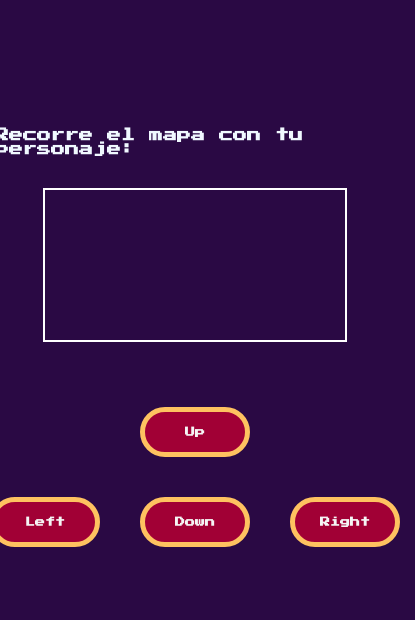
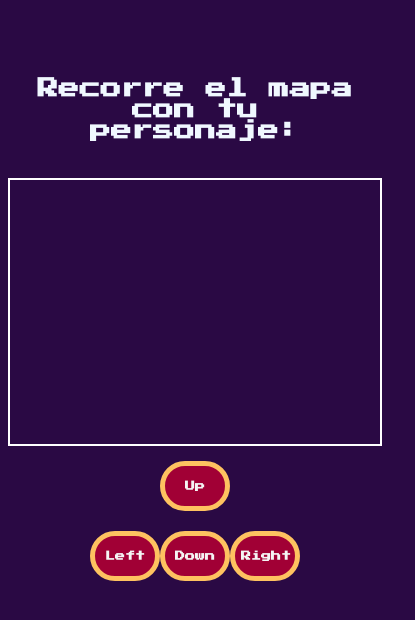
Before and after one commit to Dev-Joshua/SoulKlibur-v1, a plain HTML site: page index.html in a window 390 px wide. Both pictures are taken after a click on the button "Seleccionar". Shown: the whole page, 415 px wide, since content can reach past the window. Drawn offline with Linux system fonts and the light colour scheme; a web font is replaced by a local one.

Commit message:
update aspecto responsive del videojuego, pantallas hasta 320px, 720px, desktop

```diff
--- a/JavaScript/soulKlibur.js
+++ b/JavaScript/soulKlibur.js
@@ -68,21 +68,32 @@ let intervalo;
 let mapaBackground = new Image();
 mapaBackground.src = '../assets/mapa_fondo_canvas.png';
 
+let alturaQueBusco;
+let anchoDelMapa = window.innerWidth - 20;
+const anchoMaximoDelMapa = 1000;
 
+if(anchoDelMapa > anchoMaximoDelMapa) {
+  anchoDelMapa = anchoMaximoDelMapa - 20;
+}
+
+alturaQueBusco = anchoDelMapa * 500 / 700;
+
+mapa.width = anchoDelMapa;
+mapa.height = alturaQueBusco;
 
 //Creo mi primera clase
 class Personaje {
   //Constructor(llevara propiedades/atributos de de mis objetos(personajes))
-  constructor(nombre, foto, vida, fotoMapa, x = 150, y = 400){
+  constructor(nombre, foto, vida, fotoMapa){
     this.nombre = nombre;                                               //Esto mismo(el nombre sera igual al del parametro)
     this.foto = foto;
     this.vida = vida;
     this.ataques = [];                                                  //Agrego la propiedad ataques[]
 
-    this.x = x;                                                        //Modifico la clase personaje para darle atributos al(cabeza-personaje) en el Canvas
-    this.y = y;
-    this.ancho = 100;
+    this.ancho = 100;                                                   //Modifico la clase personaje para darle atributos al(cabeza-personaje) en el Canvas
     this.alto = 100;
+    this.x = aleatorio(0, mapa.width - this.ancho);                     //aleatorio() para que no se salga del limite del mapa
+    this.y = aleatorio(0, mapa.height - this.alto);
 
     this.mapaFoto = new Image();
     this.mapaFoto.src = fotoMapa;                                       //Uso fotoMapa que viene siendo los avatar(cabeza) de los personajes
@@ -109,32 +120,55 @@ let akali = new Personaje('Akali', '../assets/imgRenderAkali.png', 5, '../assets
 let pyke = new Personaje('Pyke','../assets/imgRenderPyke.png', 5, '../assets/cabeza-pyke.png');
 let cronos = new Personaje('Cronos','../assets/imgRenderCronos.png', 5, '../assets/cabeza-cronos.png');
 
-let akaliOponente = new Personaje('Akali', '../assets/imgRenderAkali.png', 5, '../assets/cabeza-akali.png', 450, 120);
-let pykeOponente = new Personaje('Pyke','../assets/imgRenderPyke.png', 5, '../assets/cabeza-pyke.png', 720, 450);
-let cronosOponente = new Personaje('Cronos','../assets/imgRenderCronos.png', 5, '../assets/cabeza-cronos.png', 800, 90);
+let akaliOponente = new Personaje('Akali', '../assets/imgRenderAkali.png', 5, '../assets/cabeza-akali.png');
+let pykeOponente = new Personaje('Pyke','../assets/imgRenderPyke.png', 5, '../assets/cabeza-pyke.png');
+let cronosOponente = new Personaje('Cronos','../assets/imgRenderCronos.png', 5, '../assets/cabeza-cronos.png');
 
 //Inyecto estos valores con push(metodo) al array de ataques
 //Con este bloque tenemos los 3 personajes con sus ataques(c/u ataques distintos segun su elemento)
 akali.ataques.push(
-  { nombre: '🌱', id: 'boton-ataque-tierra' },
-  { nombre: '🌱', id: 'boton-ataque-tierra' },
-  { nombre: '🌱', id: 'boton-ataque-tierra' },
-  { nombre: '🔥', id: 'boton-ataque-fuego' },
-  { nombre: '💦', id: 'boton-ataque-agua' }
+  { nombre: '🌱', id: 'boton-tierra' },
+  { nombre: '🌱', id: 'boton-tierra' },
+  { nombre: '🌱', id: 'boton-tierra' },
+  { nombre: '🔥', id: 'boton-fuego' },
+  { nombre: '💦', id: 'boton-agua' }
 );
 pyke.ataques.push(
-  { nombre: '💦', id: 'boton-ataque-agua' },
-  { nombre: '💦', id: 'boton-ataque-agua' },
-  { nombre: '💦', id: 'boton-ataque-agua' },
-  { nombre: '🔥', id: 'boton-ataque-fuego' },
-  { nombre: '🌱', id: 'boton-ataque-tierra' }
+  { nombre: '💦', id: 'boton-agua' },
+  { nombre: '💦', id: 'boton-agua' },
+  { nombre: '💦', id: 'boton-agua' },
+  { nombre: '🔥', id: 'boton-fuego' },
+  { nombre: '🌱', id: 'boton-tierra' }
 );
 cronos.ataques.push(
-  { nombre: '🔥', id: 'boton-ataque-fuego' },
-  { nombre: '🔥', id: 'boton-ataque-fuego' },
-  { nombre: '🔥', id: 'boton-ataque-fuego' },
-  { nombre: '🌱', id: 'boton-ataque-tierra' },
-  { nombre: '💦', id: 'boton-ataque-agua' }
+  { nombre: '🔥', id: 'boton-fuego' },
+  { nombre: '🔥', id: 'boton-fuego' },
+  { nombre: '🔥', id: 'boton-fuego' },
+  { nombre: '🌱', id: 'boton-tierra' },
+  { nombre: '💦', id: 'boton-agua' }
+);
+
+//Array ataquesPersonajeOponente
+akaliOponente.ataques.push(
+  { nombre: '🌱', id: 'boton-tierra' },
+  { nombre: '🌱', id: 'boton-tierra' },
+  { nombre: '🌱', id: 'boton-tierra' },
+  { nombre: '🔥', id: 'boton-fuego' },
+  { nombre: '💦', id: 'boton-agua' }
+);
+pykeOponente.ataques.push(
+  { nombre: '💦', id: 'boton-agua' },
+  { nombre: '💦', id: 'boton-agua' },
+  { nombre: '💦', id: 'boton-agua' },
+  { nombre: '🔥', id: 'boton-fuego' },
+  { nombre: '🌱', id: 'boton-tierra' }
+);
+cronosOponente.ataques.push(
+  { nombre: '🔥', id: 'boton-fuego' },
+  { nombre: '🔥', id: 'boton-fuego' },
+  { nombre: '🔥', id: 'boton-fuego' },
+  { nombre: '🌱', id: 'boton-tierra' },
+  { nombre: '💦', id: 'boton-agua' }
 );
 
 //Inyecto estos valores con push(metodo) al array de personajes
@@ -213,7 +247,6 @@ function seleccionarPersonajeJugador(){
    sectionVerMapa.style.display = 'flex';
    //Ejecuto la funcion que me mostrara todo lo que debe mostrar el mapa CANVAS
    iniciarMapa();
-   seleccionarPersonajePc();
    // Esta condicion solo se cumple si el jugador escoge un personaje para jugar. El pc elige y empezara el juego
 
 }
@@ -248,7 +281,7 @@ function mostrarAtaques(ataques) {
 
     //Ligo las variables de los botones a los elementos de HTML que tienen este id
     //Los botones van a existir hasta que se ejecute este bloque
-    botonFuego = document.getElementById('botonfuego');
+    botonFuego = document.getElementById('boton-fuego');
     botonAgua = document.getElementById('boton-agua');
     botonTierra = document.getElementById('boton-tierra');
     //selecciono todos los elementos(botones) que tengan la clase 'Bataque'.(no se puede id porque no puede repetirse)
@@ -516,7 +549,7 @@ function pintarCanvas() {
   //   personajeJugadorObjeto.alto
   //   //Estos atributos de la img en CANVAS estan en el constructor
   // )
-  //Uso el objeto que se creo del personajeJugador(eleccion del personaje) y llamo a la funcion pintar
+  //Uso el objeto que se creo del personajeJugador(eleccion del personaje) y llamo a la funcion pintarPersonaje
   personajeJugadorObjeto.pintarPersonaje();
   akaliOponente.pintarPersonaje();
   cronosOponente.pintarPersonaje();
@@ -561,7 +594,7 @@ function detenerMovimiento() {
 }
 //Funcion psuhKey(Si se presiona una tecla). permite capturar el evento
 function pushKey(event) {
-  console.log(event.key);        //se imprime el nombre de la tecla presionada en consola
+  // console.log(event.key);        //se imprime el nombre de la tecla presionada en consola
 
   switch (event.key) {          //Con switch valido los casos donde se oprime las teclas de las flechas
     case 'ArrowUp':             //En el caso 'flechaArriva'
@@ -583,8 +616,8 @@ function pushKey(event) {
 //Esta funcion guarda las funcionalidades del mapa CANVAS
 function iniciarMapa() {
   //Hacer el mapa mas grande
-  mapa.width = 1000;
-  mapa.height = 600;
+  // mapa.width = 1000;
+  // mapa.height = 600;
   //Esta variable va ser igual al personaje(objeto) elegido por el judaor para poder traer la imagen al CANVAS
   personajeJugadorObjeto = obtenerObjetoPersonaje(personajeJugador);
   console.log(personajeJugadorObjeto, personajeJugador);
@@ -629,7 +662,16 @@ function revisarColision(oponente) {
     }
     //Si se detecto una colision(cuando no entramos en el if) llamo esta funcion
     detenerMovimiento();
-    alert("Tienes un enfrentamiento con " + oponente.nombre);
+    console.log('se detecto colision');
+    //Se detiene el ciclo de estar ejecutando la funcion setInterval que refrescaba el mapa y revisabaa las colisiones
+    clearInterval(intervalo)
+    //Se muestra la section de ataques
+    sectionSelectAtaque.style.display = 'flex';
+    //Se ocula la section del mapa
+    sectionVerMapa.style.display = 'none';
+    //Seleccionar el personajte del oponente
+    seleccionarPersonajePc(oponente);
+    // alert("Tienes un enfrentamiento con " + oponente.nombre);
   }
 
 //El codigo JS no se va ejecutar hasta que cargue el evento de 'load' para que todos los eleementos del HTML ya existan antes del javascript
--- a/styles.css
+++ b/styles.css
@@ -26,6 +26,7 @@ body{
 .titulo #ver-mapa {
   margin-top: 0px;
 }
+
 #ver-mapa {
   margin-top: 50px;
 }
@@ -229,7 +230,7 @@ button{
 
 
 /* Hasta(max-width) este tamaño de pantalla se estilara lo que esta dentro del @media */
-@media (max-width: 428px) {
+@media (max-width: 728px) {
   .titulo{
     color: white;
     font-size: 21px;
@@ -250,17 +251,22 @@ button{
     border: 10px solid #D61C4E;
     border-radius: 5px;
     font-size: 18px;
-    margin-top: 30px;
+    margin: 30px;
   }
-  .subtitulo{
-    font-size: 14px;
+  .subtitulo  {
+    font-size: 21px;
     color: aliceblue;
     font-weight: bold;
-    font-family: 'Press Start 2P', 'GraphicPixel', 'HISKYFLIPPERLOWBOLD';
+    font-family: 'Press Start 2P','GraphicPixel', 'HISKYFLIPPERLOWBOLD';
     letter-spacing: 0px;
+    /* padding: 20px; */
+    text-align: center;
+    margin-top: 50px;
   }
   .tarjetas, .tarjetas-ataques {
     flex-direction: column;
+    margin: 0px;
+    padding: 0px;
   }
   .tarjeta-personaje{
     width: 110px;
@@ -291,6 +297,49 @@ button{
     border-radius: 30px;
     border: 5px solid #FEC260;
     letter-spacing: 3px;
+
+  }
+  #boton-select-personaje {
+    background-color: #A10035;
+    font-family: 'Press Start 2P', 'GraphicPixel', 'HISKYFLIPPERHIBOLD';
+    font-size: 12px;
+    font-weight: bold;
+    width: 180px;
+    height: 60px;
+    margin: 15px;
+    color: whitesmoke;
+    border-radius: 30px;
+    border: 5px solid #FEC260;
+    letter-spacing: 3px;
+  }
+  #ver-mapa  {
+    margin: 0px;
+  }
+  #ver-mapa .subtitulo {
+    text-align: center;
+  }
+  #ver-mapa .container-button {
+    margin: 5px;
+  }
+  .container-button {
+    display: grid;
+    grid-template-columns: repeat(3, 70px);
+    grid-template-rows: repeat(2, 70px);
+    /* grid-template-areas:
+        ". up ."
+        "left down right";
+    margin-top: 50px;
+    gap: 0px; */
+    /* width: 278px; */
+    align-items: center;
+    gap: 0px;
+    justify-items: center;
+  }
+  .boton-movimiento {
+    width: 70px;
+    height: 50px;
+    letter-spacing: 0px;
+    font-size: 10px;
   }
   #select-ataque{
     background-color: #D61C4E;
@@ -342,3 +391,39 @@ button{
   height: 45px;
  }
 }
+
+@media (max-width: 320px) {
+  body {
+    display: flex;
+  }
+  .titulo {
+    font-size: 18px;
+  }
+  #select-personaje {
+    width: auto;
+  }
+  .subtitulo {
+    font-size: 16px;
+    padding: 0px;
+  }
+  #select-ataque {
+    width: 280px;
+  }
+  .boton-ataque {
+    width: 50px;
+    height: 45px;
+    border-radius: 35px;
+    margin-top: 0px;
+  }
+  .tarjetas-ataques {
+    gap: 0px;
+    height: 325px;
+  }
+  #select-ataque button {
+    height: 45px;
+    margin: 10px;
+  }
+  .mensajes-ataques {
+    grid-template-columns: 100px 100px;
+  }
+}
```
